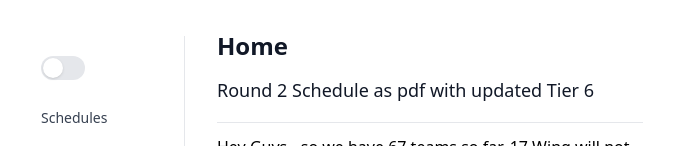
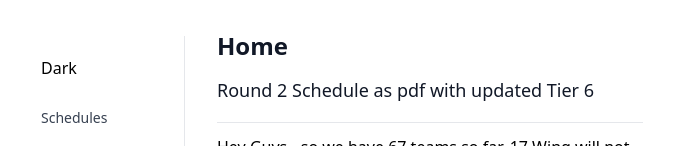
Before and after one commit to AdamMinaker/wmvl, a Next.js app: page / in a window 1280 px wide. Shown: the part 140-286 px from the top of the page, without its empty margins (290-990 px from the left). Built offline with nearby package versions, Linux system fonts and the light colour scheme.

Commit message:
Add darkmode

```diff
--- a/components/Layout.tsx
+++ b/components/Layout.tsx
@@ -1,4 +1,5 @@
-import { Fragment, useState } from 'react'
+import { Fragment, useEffect, useState } from 'react'
+import { useTheme } from 'next-themes'
 import { Dialog, Transition } from '@headlessui/react'
 import {
   Bars3Icon,
@@ -38,6 +39,25 @@ function classNames(...classes: any) {
 
 export default function Example() {
   const [sidebarOpen, setSidebarOpen] = useState(false)
+  const [mounted, setMounted] = useState(false)
+  const { systemTheme, theme, setTheme } = useTheme()
+
+  useEffect(() => {
+    setMounted(true)
+  })
+
+  const renderThemeChanger = () => {
+    if (!mounted) return null
+
+    const currentTheme = theme === 'system' ? systemTheme : theme
+
+    if (currentTheme === 'dark') {
+      return <button onClick={() => setTheme('light')}>Light</button>
+    } else {
+      return <button onClick={() => setTheme('dark')}>Dark</button>
+      // return <Toggle />
+    }
+  }
 
   return (
     <>
@@ -104,7 +124,7 @@ export default function Example() {
                   </Transition.Child>
                   <div className='h-0 flex-1 overflow-visible pt-5 pb-4'>
                     <div className='flex flex-shrink-0 items-center px-4'>
-                      <Toggle />
+                      {renderThemeChanger()}
                     </div>
                     <nav className='mt-5 space-y-1 px-2'>
                       <Dropdown title='Tier 1' />
@@ -146,12 +166,12 @@ export default function Example() {
         {/* Static sidebar for desktop */}
         <div className='overflow-visible hidden md:absolute transform translate-y-44 h-4/6 md:inset-y-0 md:flex md:w-40 md:flex-col'>
           {/* Sidebar component, swap this element with another sidebar if you like */}
-          <div className='flex min-h-0 flex-1 flex-col border-r border-gray-200 bg-white'>
+          <div className='flex min-h-0 flex-1 flex-col border-r border-gray-200 bg-white dark:bg-black'>
             <div className='flex flex-1 flex-col overflow-visible pt-5 pb-4'>
               <div className='flex flex-shrink-0 items-center px-4'>
-                <Toggle />
+                {renderThemeChanger()}
               </div>
-              <nav className='mt-5 flex-1 space-y-1 bg-white px-2'>
+              <nav className='mt-5 flex-1 space-y-1 bg-white dark:bg-black px-2'>
                 <Dropdown title='Tier 1' />
                 {navigation.map((item) => (
                   <a
--- a/package.json
+++ b/package.json
@@ -18,6 +18,7 @@
     "eslint": "8.29.0",
     "eslint-config-next": "13.0.7",
     "next": "13.0.7",
+    "next-themes": "^0.2.1",
     "react": "18.2.0",
     "react-dom": "18.2.0",
     "typescript": "4.9.4"
--- a/pages/_app.tsx
+++ b/pages/_app.tsx
@@ -1,6 +1,11 @@
 import '../styles/globals.css'
 import type { AppProps } from 'next/app'
+import { ThemeProvider } from 'next-themes'
 
 export default function App({ Component, pageProps }: AppProps) {
-  return <Component {...pageProps} />
+  return (
+    <ThemeProvider attribute='class'>
+      <Component {...pageProps} />
+    </ThemeProvider>
+  )
 }
--- a/tailwind.config.js
+++ b/tailwind.config.js
@@ -4,6 +4,7 @@ module.exports = {
     './pages/**/*.{js,ts,jsx,tsx}',
     './components/**/*.{js,ts,jsx,tsx}',
   ],
+  darkMode: 'class',
   theme: {
     screens: {
       sm: '576px',
```
Also changed, not shown: 1 other file (tests, documents, lock files or other folders).
